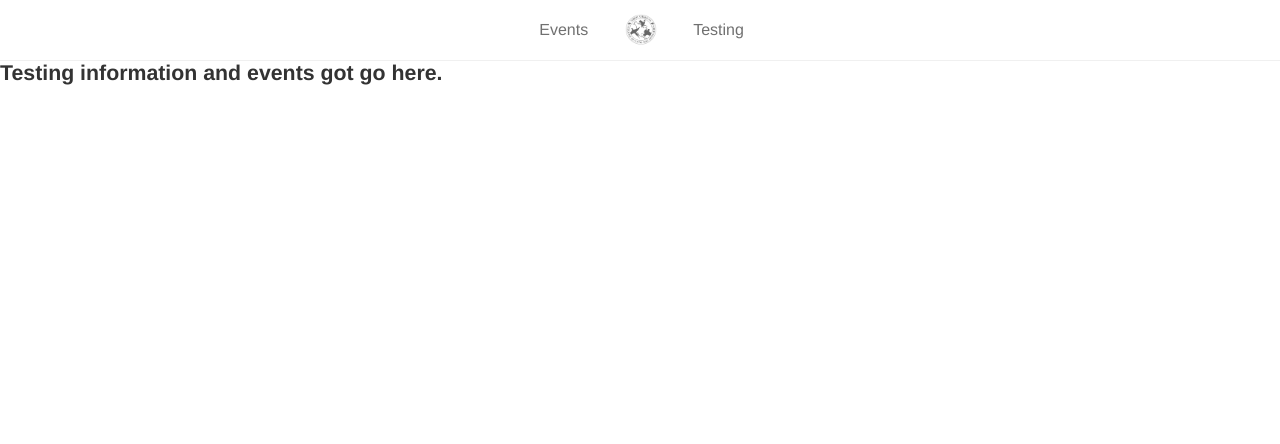
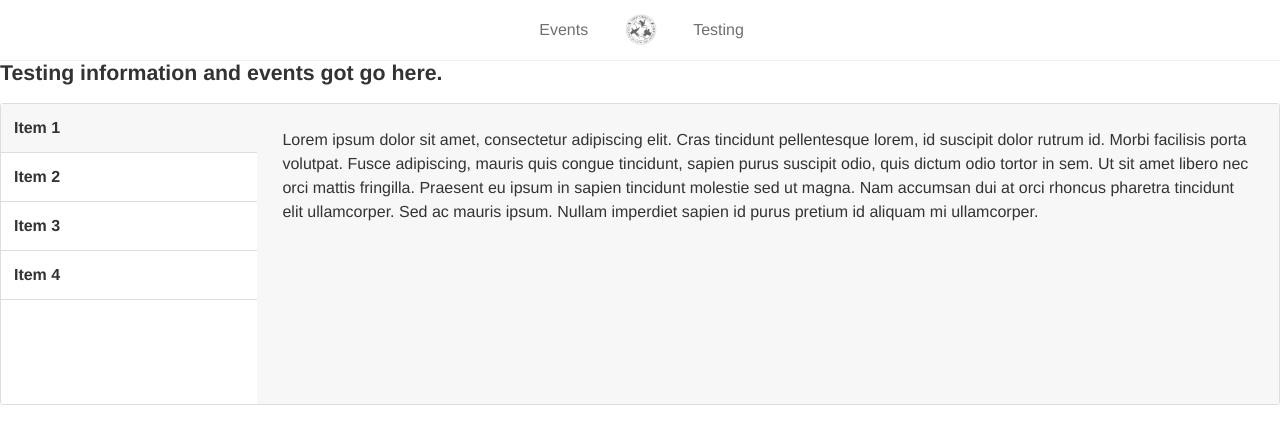
Before and after one commit to ryankbales/conavhda-redeux, a Jekyll site: the page built from testing.markdown, in a window 1280 px wide. Shown: the top 444 px of the page. Built offline with Jekyll 4.4.1, drawn with Linux system fonts in a browser that asks for light colours; a script that is not in the unit is left out.

Commit message:
starting with events, fixes for js

```diff
--- a/_includes/navigation.html
+++ b/_includes/navigation.html
@@ -43,4 +43,4 @@
   </div>
 
 </header>
-<script src="javascript/menu.js"></script>
+<script src="../javascript/menu.js"></script>
--- a/_sass/refills/_partials.scss
+++ b/_sass/refills/_partials.scss
@@ -2,3 +2,4 @@
 @import "hero_unit";
 @import "cards";
 @import "grid";
+@import "vertical_tabs";
--- /dev/null
+++ b/_sass/refills/_vertical_tabs.scss
@@ -0,0 +1,129 @@
+.vertical-tabs-container {
+  $base-border-color: gainsboro !default;
+  $base-border-radius: 3px !default;
+  $base-background-color: white !default;
+  $base-line-height: 1.5em !default;
+  $base-spacing: 1.5em !default;
+  $action-color: #477dca !default;
+  $dark-gray: #333 !default;
+  $medium-screen: 40em !default;
+  $base-font-color: $dark-gray !default;
+  $tab-border-color: $base-border-color;
+  $tab-border: 1px solid $tab-border-color;
+  $tab-border-radius: $base-border-radius;
+  $tab-content-background: lighten($tab-border-color, 10%);
+  $tab-active-color: $tab-content-background;
+  $tab-inactive-color: $base-background-color;
+  $vertical-tabs-height: em(300);
+  $vertical-tab-mode: $medium-screen;
+
+  @include clearfix;
+  border: $tab-border;
+  border-radius: $tab-border-radius;
+  margin-bottom: $base-spacing;
+  overflow: hidden;
+
+  li {
+    list-style: none;
+  }
+
+  a {
+    color: $action-color;
+    text-decoration: none;
+  }
+
+  .vertical-tabs {
+    display: none;
+
+    @include media($vertical-tab-mode) {
+      background-color: $tab-inactive-color;
+      display: inline;
+      float: left;
+      height: $vertical-tabs-height;
+      width: 20%;
+    }
+  }
+
+  .vertical-tab {
+    @include media($vertical-tab-mode) {
+      border-bottom: $tab-border;
+      display: block;
+      font-weight: bold;
+      margin-right: -1px;
+      padding: ($base-spacing / 2) ($gutter / 2);
+
+      &.is-active {
+        background-color: $tab-content-background;
+        margin-right: -1px;
+      }
+    }
+  }
+
+  a.vertical-tab-accordion-heading,
+  a.vertical-tab {
+    color: $dark-gray;
+  }
+
+  .vertical-tab:focus {
+    outline: none;
+  }
+
+  .vertical-tab-content-container {
+    display: block;
+    margin: 0 auto;
+
+    & a:focus {
+      outline: none;
+    }
+
+    @include media($vertical-tab-mode) {
+      @include size(80% $vertical-tabs-height);
+      background-color: $tab-content-background;
+      display: inline-block;
+    }
+  }
+
+  .vertical-tab-content {
+    background-color: $tab-content-background;
+    padding: $base-spacing $gutter;
+
+    p {
+      color: $base-font-color;
+      line-height: $base-line-height;
+    }
+
+    @include media($vertical-tab-mode) {
+      border: 0;
+      display: none;
+    }
+  }
+
+  .vertical-tab-accordion-heading {
+    background-color: $tab-inactive-color;
+    border-top: $tab-border;
+    cursor: pointer;
+    display: block;
+    font-weight: bold;
+    padding: $base-spacing / 2 $gutter / 2;
+
+    &:focus,
+    &:hover {
+      color: $action-color;
+    }
+
+    &:first-child {
+      border-top: 0;
+    }
+
+    &.is-active {
+      background: $tab-active-color;
+      border-bottom: 0;
+    }
+
+    @include media($vertical-tab-mode) {
+      display: none;
+    }
+  }
+}
+
+// Based on code by Jett Miller jettmiller.net
--- /dev/null
+++ b/javascript/vertical_tabs.js
@@ -0,0 +1,32 @@
+$(".js-vertical-tab-content").hide();
+$(".js-vertical-tab-content:first").show();
+
+/* if in tab mode */
+$(".js-vertical-tab").click(function(event) {
+  event.preventDefault();
+
+  $(".js-vertical-tab-content").hide();
+  var activeTab = $(this).attr("rel");
+  $("#"+activeTab).show();
+
+  $(".js-vertical-tab").removeClass("is-active");
+  $(this).addClass("is-active");
+
+  $(".js-vertical-tab-accordion-heading").removeClass("is-active");
+  $(".js-vertical-tab-accordion-heading[rel^='"+activeTab+"']").addClass("is-active");
+});
+
+/* if in accordion mode */
+$(".js-vertical-tab-accordion-heading").click(function(event) {
+  event.preventDefault();
+
+  $(".js-vertical-tab-content").hide();
+  var accordion_activeTab = $(this).attr("rel");
+  $("#"+accordion_activeTab).show();
+
+  $(".js-vertical-tab-accordion-heading").removeClass("is-active");
+  $(this).addClass("is-active");
+
+  $(".js-vertical-tab").removeClass("is-active");
+  $(".js-vertical-tab[rel^='"+accordion_activeTab+"']").addClass("is-active");
+});
--- a/testing.markdown
+++ b/testing.markdown
@@ -6,3 +6,35 @@
 ---
 
 # Testing information and events got go here.
+
+<div class="vertical-tabs-container">
+  <div class="vertical-tabs">
+    <a href="javascript:void(0)" class="js-vertical-tab vertical-tab is-active" rel="tab1">Item 1</a>
+    <a href="javascript:void(0)" class="js-vertical-tab vertical-tab" rel="tab2">Item 2</a>
+    <a href="javascript:void(0)" class="js-vertical-tab vertical-tab" rel="tab3">Item 3</a>
+    <a href="javascript:void(0)" class="js-vertical-tab vertical-tab" rel="tab4">Item 4</a>
+  </div>
+
+  <div class="vertical-tab-content-container">
+    <a href="" class="js-vertical-tab-accordion-heading vertical-tab-accordion-heading is-active" rel="tab1">Item 1</a>
+    <div id="tab1" class="js-vertical-tab-content vertical-tab-content">
+      <p>Lorem ipsum dolor sit amet, consectetur adipiscing elit. Cras tincidunt pellentesque lorem, id suscipit dolor rutrum id. Morbi facilisis porta volutpat. Fusce adipiscing, mauris quis congue tincidunt, sapien purus suscipit odio, quis dictum odio tortor in sem. Ut sit amet libero nec orci mattis fringilla. Praesent eu ipsum in sapien tincidunt molestie sed ut magna. Nam accumsan dui at orci rhoncus pharetra tincidunt elit ullamcorper. Sed ac mauris ipsum. Nullam imperdiet sapien id purus pretium id aliquam mi ullamcorper.</p>
+    </div>
+
+    <a href="" class="js-vertical-tab-accordion-heading vertical-tab-accordion-heading" rel="tab2">Item 2</a>
+    <div id="tab2" class="js-vertical-tab-content vertical-tab-content">
+      <p>Ut laoreet augue et neque pretium non sagittis nibh pulvinar. Etiam ornare tincidunt orci quis ultrices. Pellentesque ac sapien ac purus gravida ullamcorper. Duis rhoncus sodales lacus, vitae adipiscing tellus pharetra sed. Praesent bibendum.</p>
+    </div>
+
+    <a href="" class="js-vertical-tab-accordion-heading vertical-tab-accordion-heading" rel="tab3">Item 3</a>
+    <div id="tab3" class="js-vertical-tab-content vertical-tab-content">
+      <p>Donec mattis mauris gravida metus laoreet non rutrum sem viverra. Aenean nibh libero, viverra vel vestibulum in, porttitor ut sapien. Phasellus tempor lorem id justo ornare tincidunt. Nulla faucibus, purus eu placerat fermentum, velit mi iaculis nunc, bibendum tincidunt ipsum justo eu mauris. Nulla facilisi. Vestibulum vel lectus ac purus tempus suscipit nec sit amet eros. Nullam fringilla, enim eu lobortis dapibus, quam magna tincidunt nibh, sit amet imperdiet dolor justo congue turpis.</p>
+    </div>
+
+    <a href="" class="js-vertical-tab-accordion-heading vertical-tab-accordion-heading" rel="tab4">Item 4</a>
+    <div id="tab4" class="js-vertical-tab-content vertical-tab-content">
+      <p>Sociis natoque penatibus et magnis dis parturient montes, nascetur ridiculus mus. Phasellus dui urna, mollis vel suscipit in, pharetra at ligula. Pellentesque a est vel est fermentum pellentesque sed sit amet dolor. Nunc in dapibus nibh. Aliquam erat volutpat. Phasellus vel dui sed nibh iaculis convallis id sit amet urna. Proin nec tellus quis justo consequat accumsan. Vivamus turpis enim, auctor eget placerat eget, aliquam ut sapien.</p>
+    </div>
+  </div>
+</div>
+<script src="/javascript/vertical_tabs.js"></script>
```
